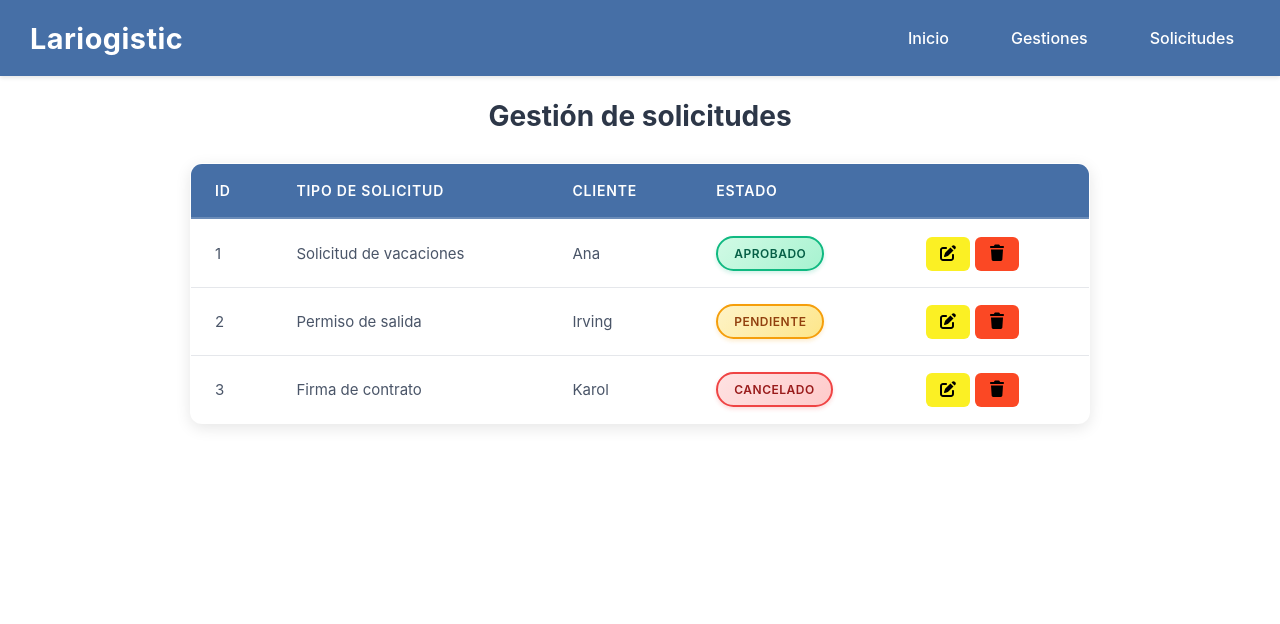
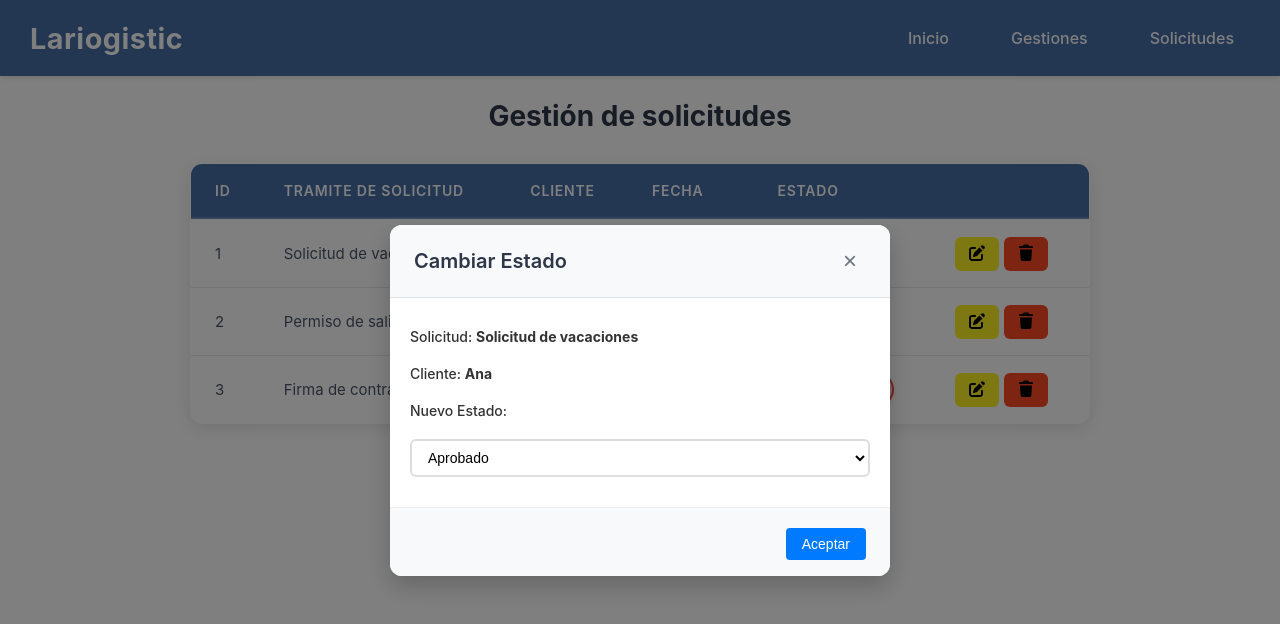
Before and after one commit to loraak/lariogistic, a React (Create React App) app: page /gestiones in a window 1280 px wide. Both pictures are taken after a click on the button 948 px from the left and 253 px from the top of the page. Shown: the top 624 px of the page. Built offline with nearby package versions, Linux system fonts and the light colour scheme.

Commit message:
Editar estado solicitud

```diff
--- a/package.json
+++ b/package.json
@@ -1,6 +1,7 @@
 {
   "name": "lariogistic",
   "version": "0.1.0",
+  "homepage": ".",
   "private": true,
   "dependencies": {
     "@fortawesome/free-solid-svg-icons": "^7.0.1",
--- a/src/App.js
+++ b/src/App.js
@@ -5,20 +5,28 @@ import Home from './components/Home/Home';
 import Header from './components/Header/Header';
 import Tramites from './components/Interfaces/Tramites';
 
-function App() {
+function AppContent() {
   return (
-    <Router>
       <div className="App">
-        {/* Header fijo */}
+        {/* Header fijo - Se muestra en todas las páginas */}
         <Header />
 
-        {/* Definición de rutas */}
+        {/* Contenedor principal para el contenido */}
+        <main className="main-content">
           <Routes>
             <Route path="/" element={<Home />} />
             <Route path="/gestiones" element={<GestionSolicitudes />} />
             <Route path="/tramites" element={<Tramites />} />
           </Routes>
+        </main>
       </div>
+  );
+}
+
+function App() {
+  return (
+    <Router>
+      <AppContent />
     </Router>
   );
 }
--- a/src/components/Interfaces/GestionSolicitudes.jsx
+++ b/src/components/Interfaces/GestionSolicitudes.jsx
@@ -1,14 +1,44 @@
-import React from "react";
+import React, { useState } from "react";
 import styles from "./GestionSolicitudes.module.css";
 import { FontAwesomeIcon } from '@fortawesome/react-fontawesome';
 import { faPenToSquare, faTrash } from '@fortawesome/free-solid-svg-icons';
 
 const GestionSolicitudes = () => {
-    const datos = [
-        { id: 1, tipo: "Solicitud de vacaciones", cliente: "Ana", estado: "Aprobado" },
-        { id: 2, tipo: "Permiso de salida", cliente: "Irving", estado: "Pendiente" },
-        { id: 3, tipo: "Firma de contrato", cliente: "Karol", estado: "Cancelado" },
-    ];
+    const [isModalOpen, setIsModalOpen] = useState(false);
+    const [solicitudSeleccionada, setSolicitudSeleccionada] = useState(null);
+    const [nuevoEstado, setNuevoEstado] = useState('');
+    const [datos, setDatos] = useState([
+        { id: 1, tramite: "Solicitud de vacaciones", cliente: "Ana", fecha: "25-09-25", estado: "Aprobado" },
+        { id: 2, tramite: "Permiso de salida", cliente: "Irving", fecha: "25-09-25", estado: "Pendiente" },
+        { id: 3, tramite: "Firma de contrato", cliente: "Karol", fecha: "25-09-25", estado: "Rechazado" },
+    ]);
+
+    const estadosDisponibles = ['Pendiente', 'Aprobado', 'Rechazado'];
+
+    const abrirModal = (solicitud) => {
+        setSolicitudSeleccionada(solicitud);
+        setNuevoEstado(solicitud.estado);
+        setIsModalOpen(true);
+    };
+
+    const cerrarModal = () => {
+        setIsModalOpen(false);
+        setSolicitudSeleccionada(null);
+        setNuevoEstado('');
+    };
+
+    const actualizarEstado = () => {
+        if (solicitudSeleccionada && nuevoEstado) {
+            setDatos(prevDatos =>
+                prevDatos.map(item =>
+                    item.id === solicitudSeleccionada.id
+                        ? { ...item, estado: nuevoEstado }
+                        : item
+                )
+            );
+            cerrarModal();
+        }
+    };
 
     const getEstadoClassName = (estado) => {
         switch (estado.toLowerCase()) {
@@ -16,7 +46,7 @@ const GestionSolicitudes = () => {
                 return styles.estadoAprobado;
             case 'pendiente':
                 return styles.estadoPendiente;
-            case 'cancelado':
+            case 'rechazado':
                 return styles.estadoRechazado;
             default:
                 return '';
@@ -30,8 +60,9 @@ const GestionSolicitudes = () => {
                 <thead className={styles.thead}>
                     <tr>
                         <th className={styles.th}>ID</th>
-                            <th className={styles.th}>Tipo de solicitud</th>
+                        <th className={styles.th}>tramite de solicitud</th>
                         <th className={styles.th}>Cliente</th>
+                        <th className={styles.th}>Fecha</th>
                         <th className={styles.th}>Estado</th>
                         <th className={styles.th}></th>
                     </tr>
@@ -40,15 +71,16 @@ const GestionSolicitudes = () => {
                     {datos.map((item) => (
                         <tr key={item.id} className={styles.tr}>
                             <td className={styles.td}>{item.id}</td>
-                                <td className={styles.td}>{item.tipo}</td>
+                            <td className={styles.td}>{item.tramite}</td>
                             <td className={styles.td}>{item.cliente}</td>
+                            <td className={styles.td}>{item.fecha}</td>
                             <td className={styles.td}>
                                 <span className={`${styles.estadoBadge} ${getEstadoClassName(item.estado)}`}>
                                     {item.estado}
                                 </span>
                             </td>
                             <td className={styles.td}>
-                                    <button className={styles.editButton}>
+                                <button onClick={() => abrirModal(item)} className={styles.editButton}>
                                     <FontAwesomeIcon icon={faPenToSquare} />
                                 </button>
                                 <button className={styles.deleteButton}>
@@ -59,6 +91,84 @@ const GestionSolicitudes = () => {
                     ))}
                 </tbody>
             </table>
+
+            <EditarSolicitud
+                isOpen={isModalOpen}
+                onClose={() => setIsModalOpen(false)}
+                title="Cambiar Estado"
+                solicitud={solicitudSeleccionada}
+                nuevoEstado={nuevoEstado}
+                setNuevoEstado={setNuevoEstado}
+                estadosDisponibles={estadosDisponibles}
+                onAceptar={actualizarEstado}
+            ></EditarSolicitud>
+        </div>
+    );
+};
+
+const EditarSolicitud = ({ isOpen,
+    onClose,
+    title,
+    solicitud,
+    nuevoEstado,
+    setNuevoEstado,
+    estadosDisponibles,
+    onAceptar}) => {
+    if (!isOpen) return null;
+
+
+    const handleBackdropClick = (e) => {
+        if (e.target === e.currentTarget) {
+            onClose();
+        }
+    };
+
+    return (
+        <div className={styles.backdrop} onClick={handleBackdropClick}>
+            <div className={styles.modal}>
+                <div className={styles.header}>
+                    <h2 className={styles.titleModal}>{title}</h2>
+                    <button
+                        className={styles.closeButton}
+                        onClick={onClose}
+                        aria-label="Cerrar modal"
+                    >
+                        ×
+                    </button>
+                </div>
+                <div className={styles.content}>
+                    <div className={styles.formGroup}>
+                        <label className={styles.label}>
+                            Solicitud: <strong>{solicitud.tramite}</strong>
+                        </label>
+                        <label className={styles.label}>
+                            Cliente: <strong>{solicitud.cliente}</strong>
+                        </label>
+                        <label className={styles.label} htmlFor="estado-select">
+                            Nuevo Estado:
+                        </label>
+                        <select
+                            id="estado-select"
+                            className={styles.select}
+                            value={nuevoEstado}
+                            onChange={(e) => setNuevoEstado(e.target.value)}
+                        >
+                            {estadosDisponibles.map((estado) => (
+                                <option key={estado} value={estado}>
+                                    {estado}
+                                </option>
+                            ))}
+                        </select>
+                    </div>
+                </div>
+                <div className={styles.footer}>
+                    <button
+                        className={styles.buttonModal}
+                    >
+                        Aceptar
+                    </button>
+                </div>
+            </div>
         </div>
     );
 };
--- a/src/components/Interfaces/GestionSolicitudes.module.css
+++ b/src/components/Interfaces/GestionSolicitudes.module.css
@@ -135,6 +135,257 @@
     box-shadow: 0 2px 4px rgba(239, 68, 68, 0.2);
 }
 
+.openButton {
+  background-color: #3b82f6;
+  color: white;
+  border: none;
+  padding: 12px 24px;
+  border-radius: 8px;
+  font-size: 16px;
+  font-weight: 500;
+  cursor: pointer;
+  transition: all 0.2s ease;
+}
+
+.openButton:hover {
+  background-color: #2563eb;
+  transform: translateY(-1px);
+}
+
+.openButton:focus {
+  outline: 2px solid #3b82f6;
+  outline-offset: 2px;
+}
+
+/* Backdrop del modal */
+.backdrop {
+  position: fixed;
+  top: 0;
+  left: 0;
+  right: 0;
+  bottom: 0;
+  background-color: rgba(0, 0, 0, 0.5);
+  display: flex;
+  align-items: center;
+  justify-content: center;
+  z-index: 1000;
+  animation: fadeIn 0.2s ease-out;
+}
+
+/* Contenedor principal del modal */
+.modal {
+  background: white;
+  border-radius: 12px;
+  box-shadow: 0 10px 25px rgba(0, 0, 0, 0.2);
+  max-width: 500px;
+  width: 90%;
+  max-height: 80vh;
+  overflow: hidden;
+  animation: slideIn 0.2s ease-out;
+}
+
+/* Header del modal */
+.header {
+  display: flex;
+  justify-content: space-between;
+  align-items: center;
+  padding: 20px 24px;
+  border-bottom: 1px solid #e1e5e9;
+  background-color: #f8f9fa;
+}
+
+/* Título del modal */
+.titleModal {
+  margin: 0;
+  font-size: 1.25rem;
+  font-weight: 600;
+  color: #2d3748;
+}
+
+/* Botón de cerrar (X) */
+.closeButton {
+  background: none;
+  border: none;
+  font-size: 24px;
+  cursor: pointer;
+  color: #6b7280;
+  padding: 4px;
+  border-radius: 4px;
+  transition: all 0.2s ease;
+  line-height: 1;
+  width: 32px;
+  height: 32px;
+  display: flex;
+  align-items: center;
+  justify-content: center;
+}
+
+.closeButton:hover {
+  background-color: #f3f4f6;
+  color: #374151;
+}
+
+.closeButton:focus {
+  outline: 2px solid #3b82f6;
+  outline-offset: 2px;
+}
+
+/* Contenido del modal */
+.contentModal {
+  padding: 24px;
+  max-height: 60vh;
+  overflow-y: auto;
+  color: #374151;
+  line-height: 1.6;
+  text-align: left;
+}
+
+/* Estilo para el contenido específico del ejemplo */
+.contentTitle {
+  color: #3b82f6;
+  margin-top: 0;
+}
+
+.tipBox {
+  background-color: #f0f9ff;
+  padding: 16px;
+  border-radius: 8px;
+  border: 1px solid #bfdbfe;
+  margin-top: 16px;
+}
+
+/* Footer del modal */
+.footer {
+  padding: 16px 24px;
+  border-top: 1px solid #e1e5e9;
+  background-color: #f8f9fa;
+  display: flex;
+  justify-content: flex-end;
+  gap: 12px;
+}
+
+/* Botones del footer */
+.buttonModal {
+  background-color: #3b82f6;
+  color: white;
+  border: none;
+  padding: 8px 16px;
+  border-radius: 6px;
+  cursor: pointer;
+  font-size: 14px;
+  font-weight: 500;
+  transition: background-color 0.2s ease;
+}
+
+.buttonModal:hover {
+  background-color: #2563eb;
+}
+
+.buttonModal:focus {
+  outline: 2px solid #3b82f6;
+  outline-offset: 2px;
+}
+
+.cancelButton {
+  background-color: #6b7280;
+  color: white;
+  border: none;
+  padding: 8px 16px;
+  border-radius: 6px;
+  cursor: pointer;
+  font-size: 14px;
+  font-weight: 500;
+  transition: background-color 0.2s ease;
+}
+
+.cancelButton:hover {
+  background-color: #4b5563;
+}
+
+.cancelButton:focus {
+  outline: 2px solid #6b7280;
+  outline-offset: 2px;
+}
+
+/* Estilos para el formulario dentro del modal */
+.formGroup {
+    display: flex;
+    flex-direction: column;
+    gap: 15px;
+    padding: 10px 0;
+}
+
+.label {
+    font-weight: 500;
+    color: #333;
+    margin-bottom: 5px;
+    font-size: 14px;
+}
+
+.select {
+    padding: 8px 12px;
+    border: 2px solid #ddd;
+    border-radius: 6px;
+    font-size: 14px;
+    background-color: white;
+    transition: border-color 0.3s ease;
+    cursor: pointer;
+}
+
+.select:focus {
+    outline: none;
+    border-color: #007bff;
+    box-shadow: 0 0 0 3px rgba(0, 123, 255, 0.1);
+}
+
+.select:hover {
+    border-color: #007bff;
+}
+
+/* Estilos para los botones del footer */
+.footer {
+    display: flex;
+    justify-content: flex-end;
+    gap: 10px;
+    padding-top: 20px;
+    border-top: 1px solid #eee;
+}
+
+.buttonSecondary {
+    padding: 8px 16px;
+    border: 1px solid #ddd;
+    border-radius: 4px;
+    background-color: white;
+    color: #666;
+    cursor: pointer;
+    transition: all 0.3s ease;
+}
+
+.buttonSecondary:hover {
+    background-color: #f5f5f5;
+    border-color: #999;
+}
+
+.buttonModal {
+    padding: 8px 16px;
+    border: none;
+    border-radius: 4px;
+    background-color: #007bff;
+    color: white;
+    cursor: pointer;
+    transition: background-color 0.3s ease;
+}
+
+.buttonModal:hover {
+    background-color: #0056b3;
+}
+
+/* Mejorar el contenido del modal */
+.content {
+    padding: 20px 20px;
+    min-height: 120px;
+}
+
 /* Responsive */
 @media (max-width: 768px) {
     .tableContainer {
```
Lines whose indentation alone changed are shown as unchanged.
